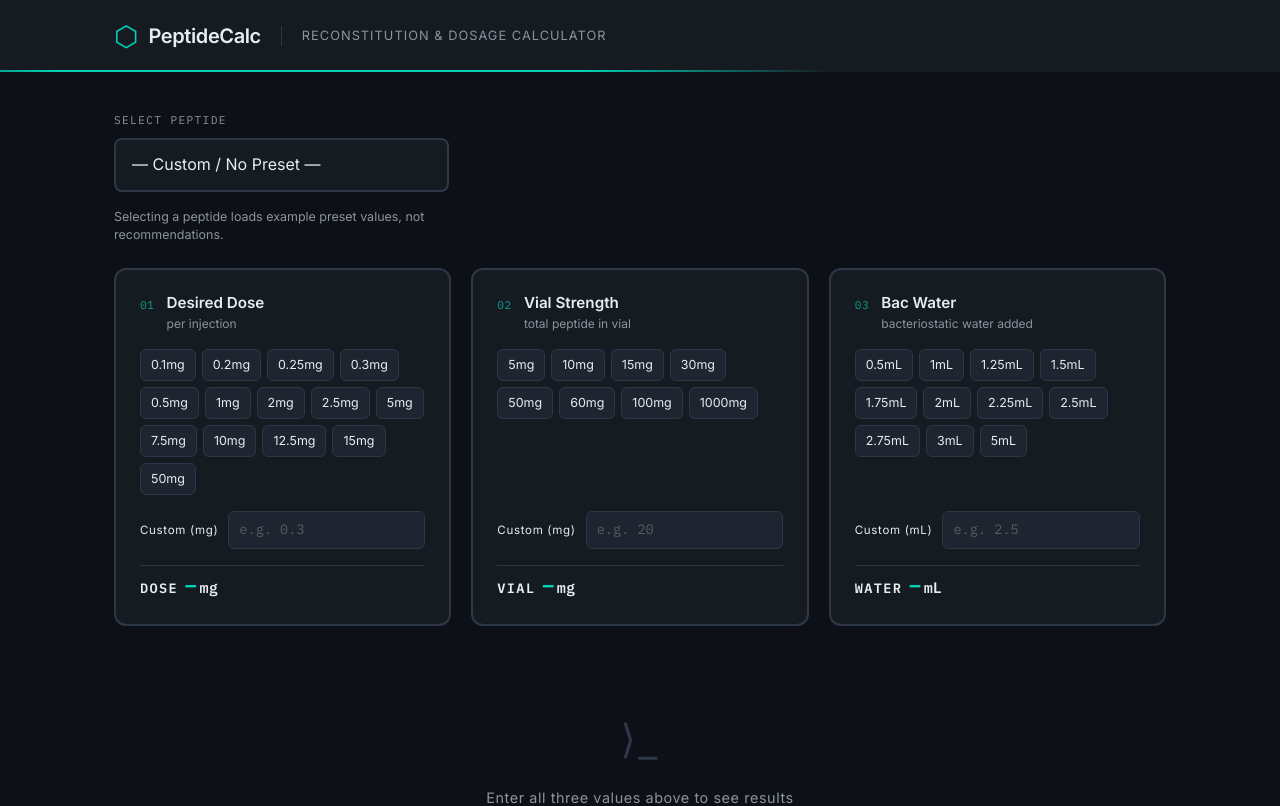
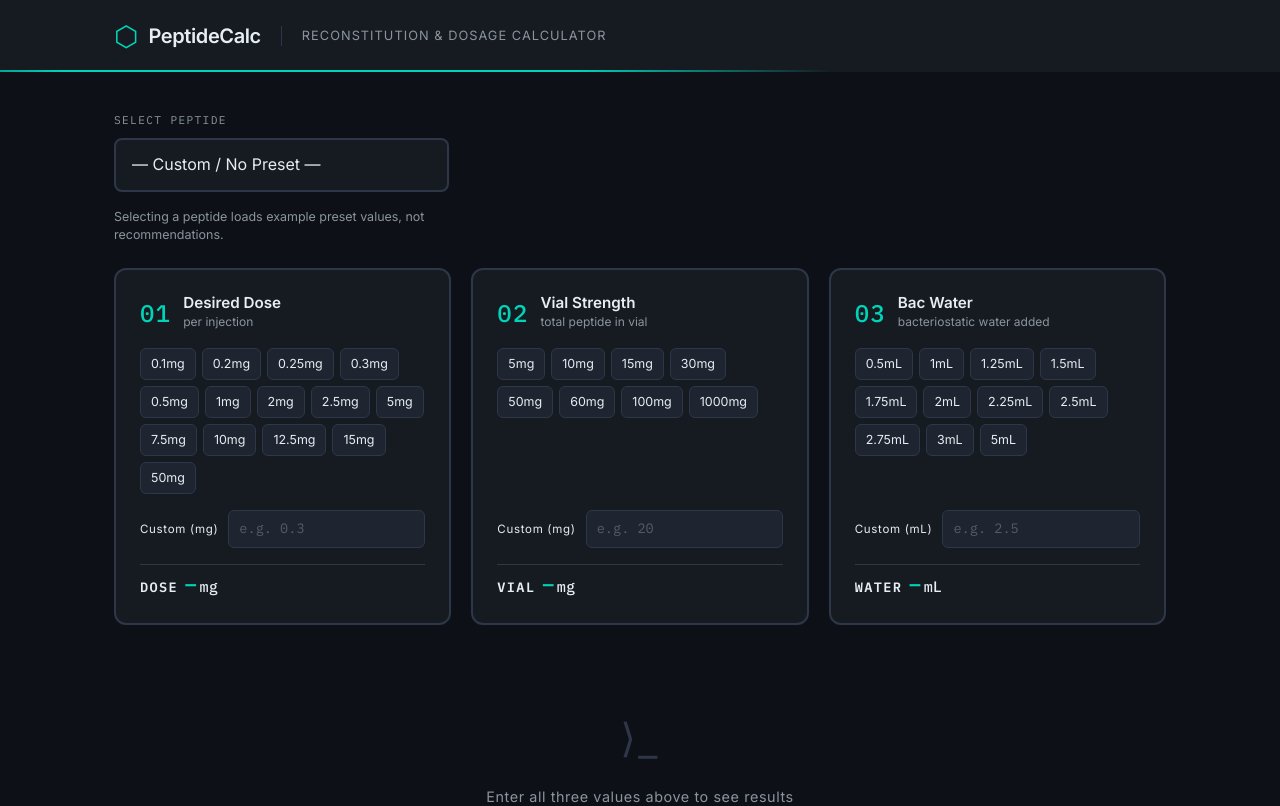
Before and after one commit to wizzer129/peptice-calc, a Vue app: page / in a window 1280 px wide. Shown: the top 806 px of the page. Built offline with nearby package versions, Linux system fonts and the light colour scheme.

Commit message:
fixed font and color size of specific of input card

```diff
--- a/src/components/InputCard.vue
+++ b/src/components/InputCard.vue
@@ -102,10 +102,9 @@
 
 	.card-num {
 		font-family: @mono;
-		font-size: 0.7rem;
+		font-size: 1.5rem;
+		font-weight: 500;
 		color: @teal;
-		opacity: 0.7;
-		padding-top: 3px;
 		letter-spacing: 0.05em;
 	}
 
@@ -119,7 +118,7 @@
 	.card-hint {
 		font-size: 0.75rem;
 		color: @text-muted;
-		margin-top: 2px;
+		margin-top: auto;
 	}
 
 	.chip-group {
@@ -238,7 +237,7 @@
 	.av-num {
 		font-family: @mono;
 		font-size: 1.4rem;
-		font-weight: 600;
+		font-weight: 500;
 		color: @teal;
 		line-height: 1;
 	}
--- a/src/components/PeptideCalculator.vue
+++ b/src/components/PeptideCalculator.vue
@@ -521,8 +521,7 @@
 		align-items: center;
 		align-self: flex-end;
 		gap: 10px;
-		max-width: 420px;
-		height: 46px;
+		min-height: 50px;
 		background: fade(@teal, 8%);
 		border: 1px solid fade(@teal, 25%);
 		border-radius: @radius;
```
